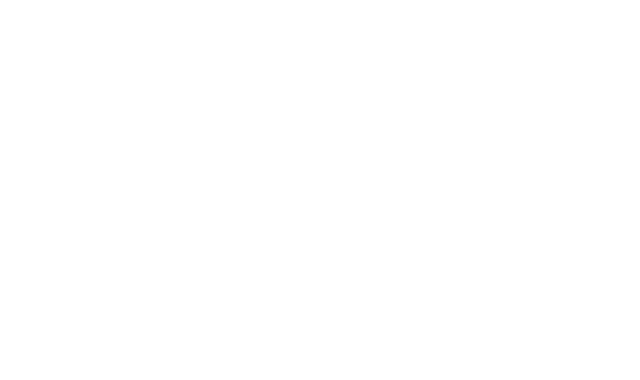
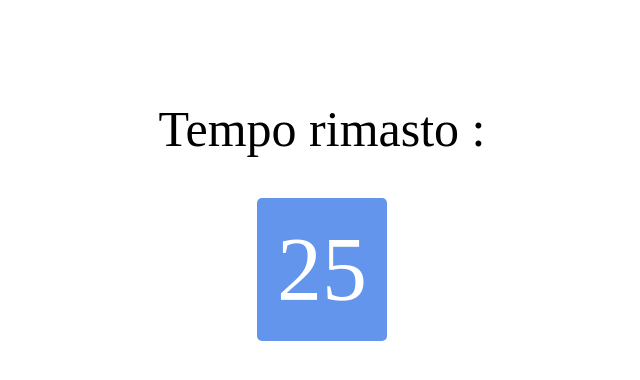
Before and after one commit to Anse98/js-simon, a plain HTML site: page index.html in a window 1280 px wide. Shown: the whole page, without its empty margins (318-958 px from the left). Drawn offline with Linux system fonts and the light colour scheme.

Commit message:
ADD-Alert dell'array, Countdown di 30 secondi

```diff
--- a/app.js
+++ b/app.js
@@ -2,6 +2,7 @@
 
 //////////////////////////////// FUNZIONI //////////////////////////////////////
 
+//FUNZIONE CHE MI GENERA UN NUMERO CASUALE NEL RANGE SCELTO
 function getRandomInt(min, max) {
   min = Math.ceil(min);
   max = Math.floor(max);
@@ -9,13 +10,34 @@
 }
 
 
+// FUNZIONE CHE MI FA IL CONTO ALLA ROVESCIA
+function doCountdown() {
+  count--;
+
+  // Vado a stampare nell'html il countdown
+  timerDOMElement.innerHTML = count;
+
+  //Quando arriva a 0 si ferma
+  if(count === 0) {
+    clearInterval(timer);
+  }
+}
+
 /////////////////////////// FINE  FUNZIONI /////////////////////////////////////
-
-// Visualizzare in pagina 5 numeri casuali
 
 
 // Mi creo un array dove andrò a pushare i 5 numeri casuali
 const randomNums = [];
+
+// Vado a prendermi dal DOM l'elemento dove stampare il countdown
+const timerDOMElement = document.getElementById("countdown");
+
+// Fisso una variabile count che parte da 30
+let count = 30;
+
+// Il contenuto di p nel DOM parte da 30
+timerDOMElement.innerHTML = count;
+
 
 while (randomNums.length < 5) {
 
@@ -30,4 +52,9 @@
   }
 }
 
-console.log(randomNums)
+
+// Mostro all'utente i 5 numeri
+alert(`Memorizza questi numeri : ${randomNums} `);
+
+
+const timer = setInterval(doCountdown, 1000);
--- a/index.html
+++ b/index.html
@@ -4,8 +4,17 @@
   <meta charset="UTF-8">
   <meta name="viewport" content="width=device-width, initial-scale=1.0">
   <title>Simon Says</title>
+  <link rel="stylesheet" href="./style.css">
 </head>
 <body>
+  <main>
+    <div class="time-left">
+      <p>Tempo rimasto :</p>
+    </div>
+    <div class="timer">
+      <p id="countdown"></p>
+    </div>
+  </main>
 
   <script src="./app.js"></script>
 </body>
--- a/style.css
+++ b/style.css
@@ -0,0 +1,31 @@
+*{
+  padding: 0;
+  margin: 0;
+  box-sizing: border-box;
+}
+
+.time-left {
+  display: flex;
+  justify-content: center;
+  padding-top: 100px;
+  font-size: 50px;
+  margin-bottom: 40px;
+}
+
+.timer {
+  display: flex;
+  justify-content: center;
+  gap:20px;
+}
+
+#countdown {
+  font-size: 90px;
+  padding: 20px;
+  background-color:cornflowerblue;
+  border-radius: 5px;
+  color: white;
+}
+
+.bg-red {
+  color: tomato;
+}
```
